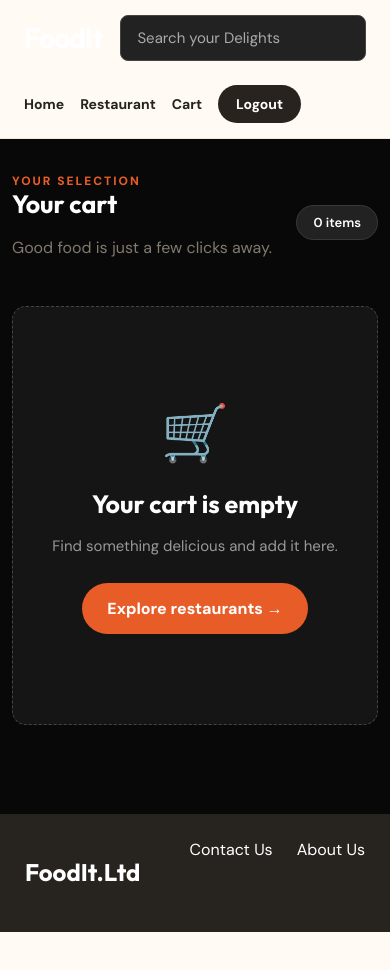
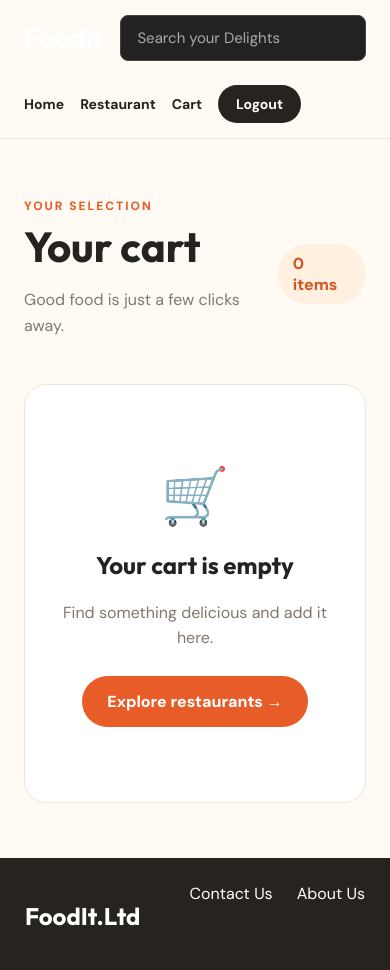
Before and after one commit to Rishi1289/Learning-Projects, a React (Vite) app in the folder FoodApp/: page /Cart in a window 390 px wide. Shown: the top 970 px of the page. Before the commit the page ends 932 px from the top, so only its background shows below. Built offline with nearby package versions, Linux system fonts and the light colour scheme.

Commit message:
Finish responsive menu and cart styling

```diff
--- a/FoodApp/src/pages/Cart.css
+++ b/FoodApp/src/pages/Cart.css
@@ -1,246 +1 @@
-
-/* MAIN CART PAGE */
-.cart-page {
-  min-height: 80vh;
-  background: #080808;
-  color: #ffffff;
-  padding: 50px 20px;
-  font-family: inherit;
-}
-
-.cart-container {
-  max-width: 1100px;
-  margin: 0 auto;
-}
-
-/* HEADER */
-.cart-header {
-  display: flex;
-  align-items: center;
-  justify-content: space-between;
-  gap: 15px;
-  margin-bottom: 30px;
-}
-
-.cart-title {
-  font-size: 32px;
-  font-weight: 700;
-  color: #ffffff;
-  margin: 0;
-}
-
-.cart-count {
-  background: #222222;
-  color: #ffffff;
-  padding: 8px 16px;
-  border: 1px solid #393939;
-  border-radius: 30px;
-  font-size: 13px;
-  font-weight: 600;
-}
-
-/* TABLE CONTAINER */
-.cart-table-wrapper {
-  width: 100%;
-  overflow-x: auto;
-  background: #141414;
-  border: 1px solid #303030;
-  border-radius: 14px;
-}
-
-/* TABLE */
-.cart-table {
-  width: 100%;
-  border-collapse: collapse;
-  text-align: left;
-  color: #ffffff;
-}
-
-.cart-table thead {
-  background: #202020;
-}
-
-.cart-table th {
-  padding: 20px;
-  font-size: 13px;
-  font-weight: 600;
-  color: #bcbcbc;
-  text-transform: uppercase;
-  letter-spacing: 1px;
-}
-
-.cart-table td {
-  padding: 18px 20px;
-  border-top: 1px solid #303030;
-  vertical-align: middle;
-}
-
-.cart-item {
-  transition: background 0.2s ease;
-}
-
-.cart-item:hover {
-  background: #1d1d1d;
-}
-
-/* FOOD DETAILS */
-.cart-food-info {
-  display: flex;
-  align-items: center;
-  gap: 15px;
-  min-width: 180px;
-}
-
-.cart-food-image {
-  width: 65px;
-  height: 65px;
-  object-fit: cover;
-  border-radius: 10px;
-  border: 1px solid #333333;
-}
-
-.cart-food-name {
-  font-size: 15px;
-  font-weight: 600;
-  color: #ffffff;
-}
-
-.cart-variant {
-  display: inline-block;
-  background: #292929;
-  color: #dedede;
-  padding: 7px 12px;
-  border-radius: 6px;
-  font-size: 13px;
-}
-
-.cart-price {
-  font-size: 17px;
-  font-weight: 700;
-  color: #ffffff;
-}
-
-/* REMOVE BUTTON */
-.cart-remove-btn {
-  padding: 9px 17px;
-  background: transparent;
-  border: 1px solid #b93b3b;
-  border-radius: 7px;
-  color: #ff6666;
-  font-size: 13px;
-  font-weight: 600;
-  cursor: pointer;
-  transition: all 0.2s ease;
-}
-
-.cart-remove-btn:hover {
-  background: #c62828;
-  border-color: #c62828;
-  color: #ffffff;
-}
-
-/* SUMMARY SECTION */
-.cart-summary {
-  display: flex;
-  align-items: center;
-  justify-content: space-between;
-  gap: 20px;
-  margin-top: 25px;
-  padding: 25px;
-  background: #181818;
-  border: 1px solid #303030;
-  border-radius: 12px;
-}
-
-.cart-total {
-  display: flex;
-  flex-direction: column;
-  gap: 8px;
-}
-
-.cart-total span {
-  color: #aaaaaa;
-  font-size: 14px;
-}
-
-.cart-total strong {
-  font-size: 30px;
-  color: #ffffff;
-}
-
-/* CLEAR CART BUTTON */
-.cart-clear-btn {
-  padding: 13px 25px;
-  background: #ffffff;
-  color: #111111;
-  border: 1px solid #ffffff;
-  border-radius: 8px;
-  font-size: 14px;
-  font-weight: 700;
-  cursor: pointer;
-  transition: all 0.2s ease;
-}
-
-.cart-clear-btn:hover {
-  background: #d8d8d8;
-  border-color: #d8d8d8;
-}
-
-/* EMPTY CART */
-.cart-empty {
-  text-align: center;
-  padding: 90px 20px;
-  background: #151515;
-  border: 1px dashed #444444;
-  border-radius: 14px;
-}
-
-.cart-empty h2 {
-  font-size: 25px;
-  color: #ffffff;
-  margin-bottom: 12px;
-}
-
-.cart-empty p {
-  font-size: 15px;
-  color: #999999;
-}
-
-/* RESPONSIVE DESIGN */
-@media (max-width: 768px) {
-  .cart-page {
-    padding: 30px 12px;
-  }
-
-  .cart-title {
-    font-size: 25px;
-  }
-
-  .cart-table {
-    min-width: 580px;
-  }
-
-  .cart-table th,
-  .cart-table td {
-    padding: 14px 12px;
-  }
-
-  .cart-summary {
-    padding: 20px;
-  }
-
-  .cart-total strong {
-    font-size: 24px;
-  }
-}
-
-@media (max-width: 480px) {
-  .cart-summary {
-    flex-direction: column;
-    align-items: stretch;
-  }
-
-  .cart-clear-btn {
-    width: 100%;
-  }
-}
+/* Cart styling is consolidated in src/index.css for consistent responsive design. */
```
